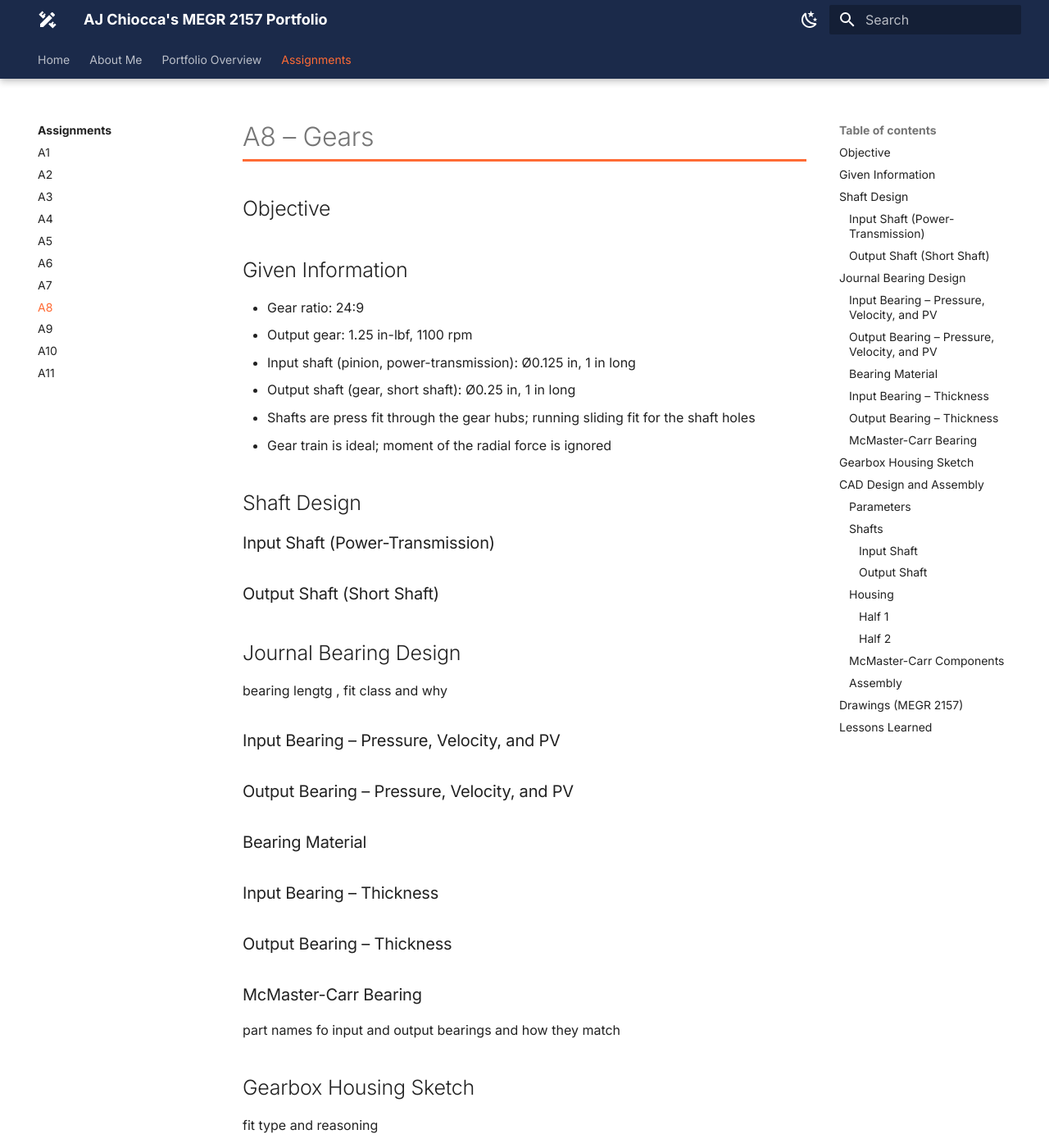
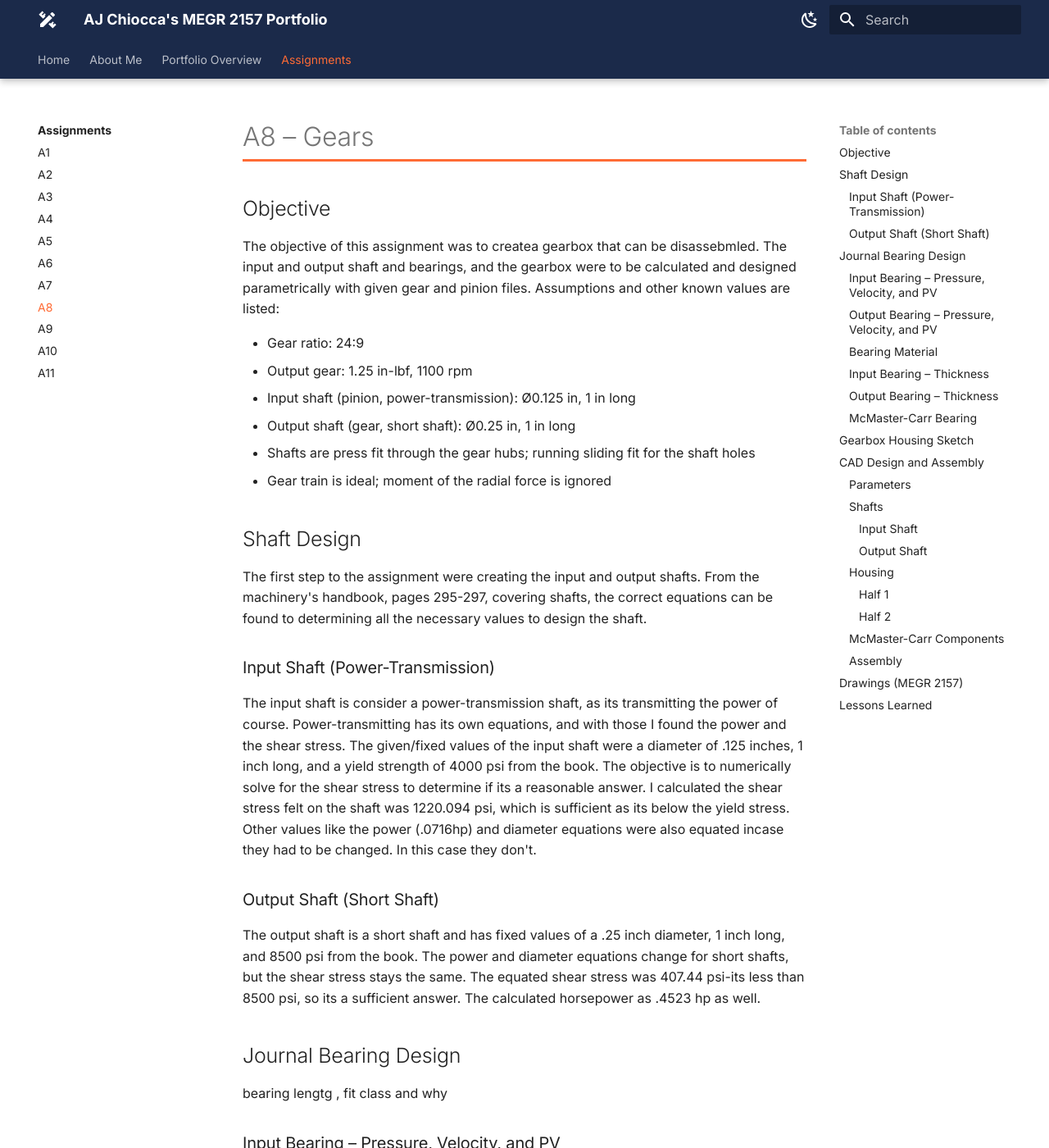
Before and after one commit to ajchiocca/megr2157-portfolio, an MkDocs documentation site: the page built from docs/assignments/A08/index.md, in a window 1280 px wide and 1400 px high. Shown: the whole window at 82% size. Built offline with MkDocs 1.6.1 and Material for MkDocs 9.7.7, drawn with Linux system fonts in a browser that asks for light colours.

Commit message:
Update A8 assignment documentation for clarity
Revised the objective and design sections for clarity and corrected typographical errors. Added details on shaft design calculations and bearing design requirements.

```diff
--- a/docs/assignments/A08/index.md
+++ b/docs/assignments/A08/index.md
@@ -1,11 +1,8 @@
 # A8 – Gears
 
 ## Objective
-<!-- Your own words. Assignment objectives: gearbox that can be assembled and disassembled; size input and output shafts for strength; design journal bearings; housing with proper clearance and fastening; parametric CAD. -
+The objective of this assignment was to createa gearbox that can be disassebmled. The input and output shaft and bearings, and the gearbox were to be calculated and designed parametrically with given gear and pinion files. Assumptions and other known values are listed:
 
-<!-- Missing CAD download link = -15%. Missing headers = -15%. Also submit a PDF through Canvas. -->
-
-## Given Information
 - Gear ratio: 24:9
 - Output gear: 1.25 in-lbf, 1100 rpm
 - Input shaft (pinion, power-transmission): Ø0.125 in, 1 in long
@@ -14,14 +11,14 @@
 - Gear train is ideal; moment of the radial force is ignored
 
 ## Shaft Design
-<!-- 15%. Each shaft: knowns/unknowns, FBD, algebraic model, numerical stress, sufficient or not (recommend a new diameter if not). Cite the Machinery's Handbook equations and pages. -->
+The first step to the assignment were creating the input and output shafts. From the machinery's handbook, pages 295-297, covering shafts, the correct equations can be found to determining all the necessary values to design the shaft.
 
 
 ### Input Shaft (Power-Transmission)
-
+The input shaft is consider a power-transmission shaft, as its transmitting the power of course. Power-transmitting has its own equations, and with those I found the power and the shear stress. The given/fixed values of the input shaft were a diameter of .125 inches, 1 inch long, and a yield strength of 4000 psi from the book. The objective is to numerically solve for the shear stress to determine if its a reasonable answer. I calculated the shear stress felt on the shaft was 1220.094 psi, which is sufficient as its below the yield stress. Other values like the power (.0716hp) and diameter equations were also equated incase they had to be changed. In this case they don't.
 
 ### Output Shaft (Short Shaft)
-
+The output shaft is a short shaft and has fixed values of a .25 inch diameter, 1 inch long, and 8500 psi from the book. The power and diameter equations change for short shafts, but the shear stress stays the same. The equated shear stress was 407.44 psi-its less than 8500 psi, so its a sufficient answer. The calculated horsepower as .4523 hp as well.
 
 
 ## Journal Bearing Design
```
